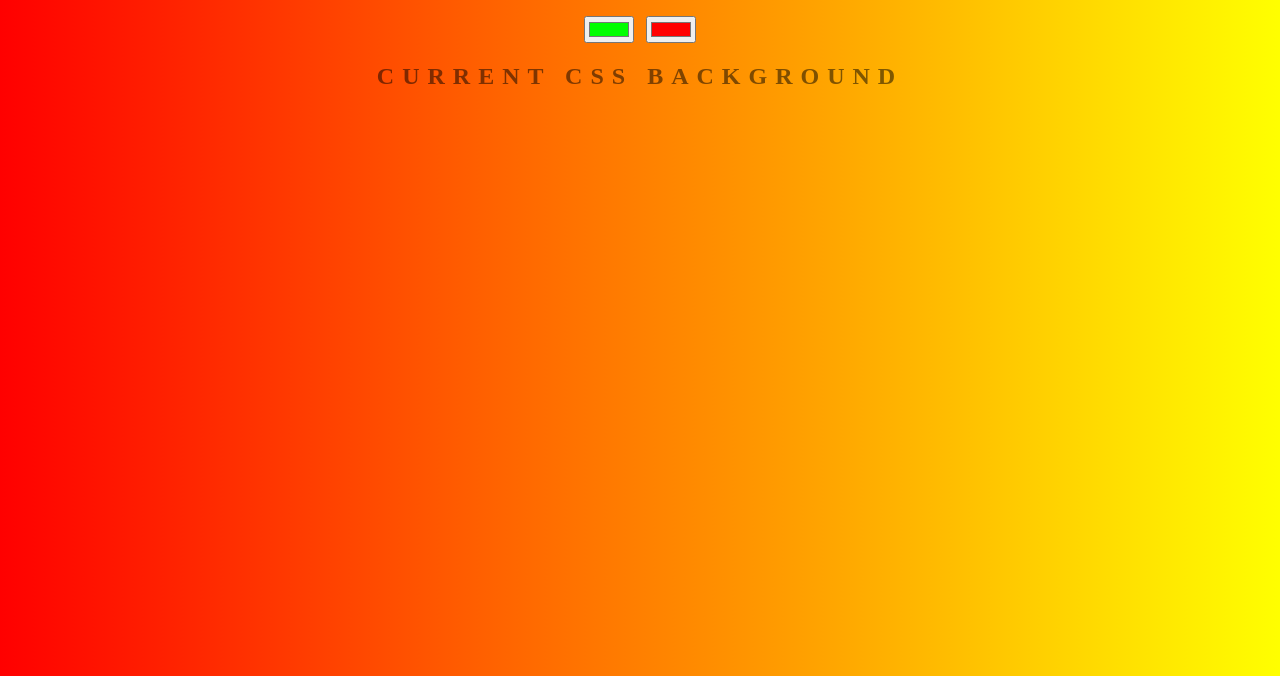
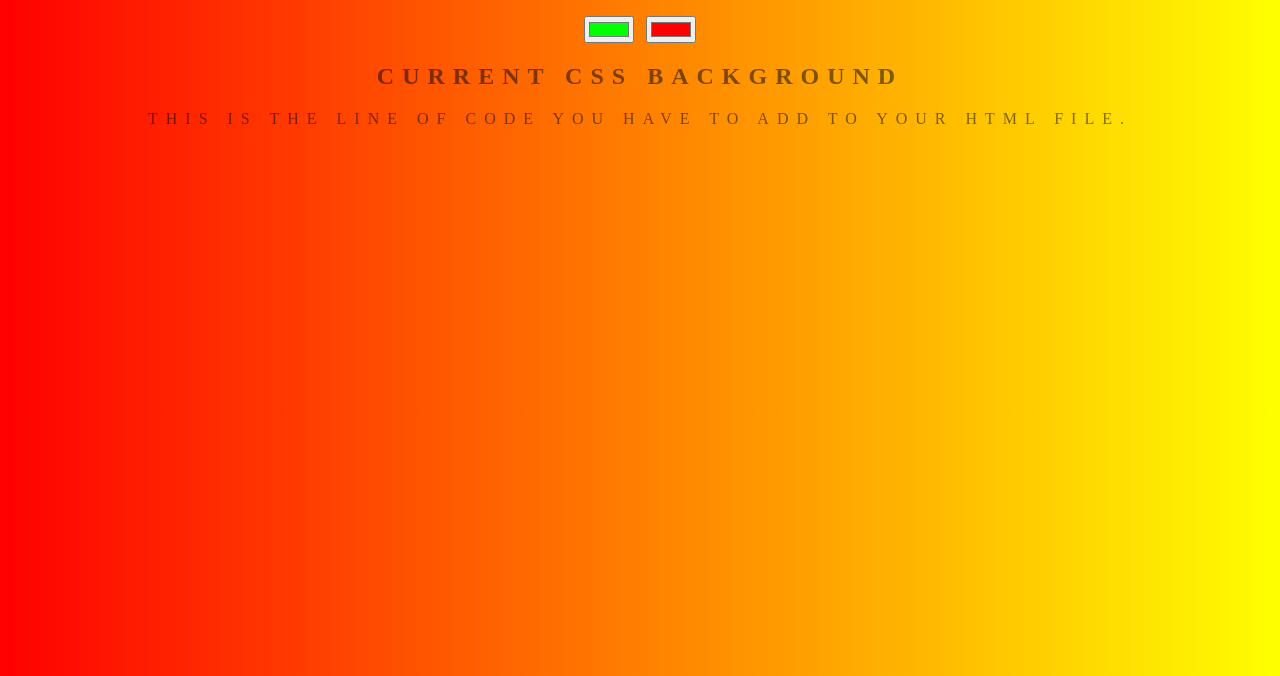
Before and after one commit to DrAvriLev/background-generator, a plain HTML site: page index.html in a window 1280 px wide. Shown: the part 124-800 px from the top of the page. Drawn offline with Linux system fonts and the light colour scheme.

Commit message:
Update index.html

```diff
--- a/index.html
+++ b/index.html
@@ -13,6 +13,7 @@
     <input class="color2" type="color" name="color2" value="#ff0000">
     <h2>Current CSS background</h2>
     <h3></h3>
+    <p>This is the line of code you have to add to your html file.</p>
 
     <script type="text/javascript" src="myScript.js"></script>
 </body>
```
